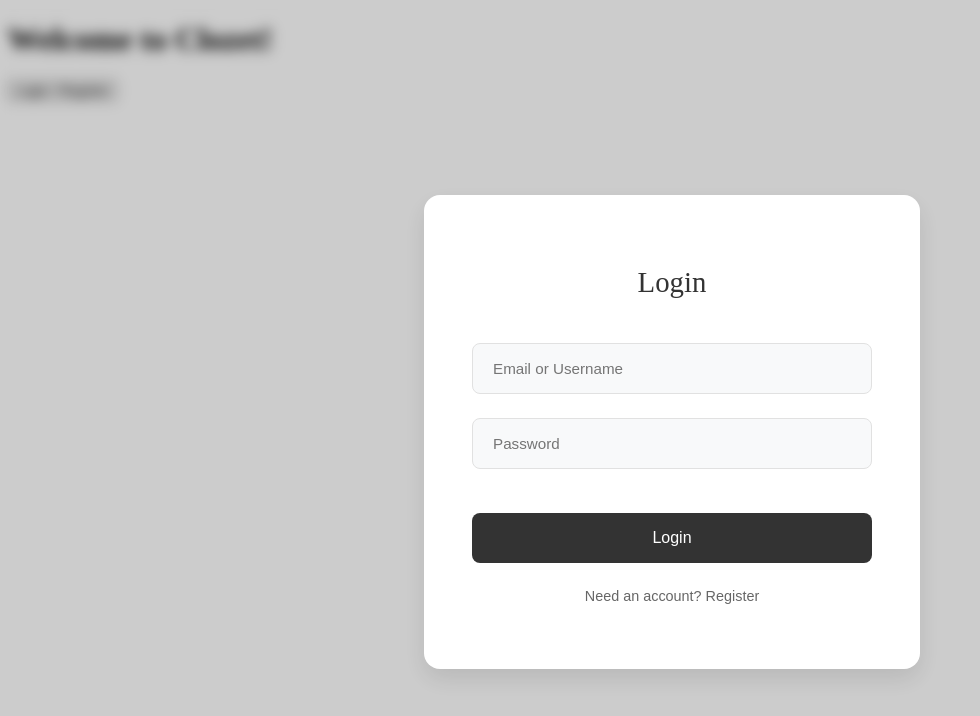
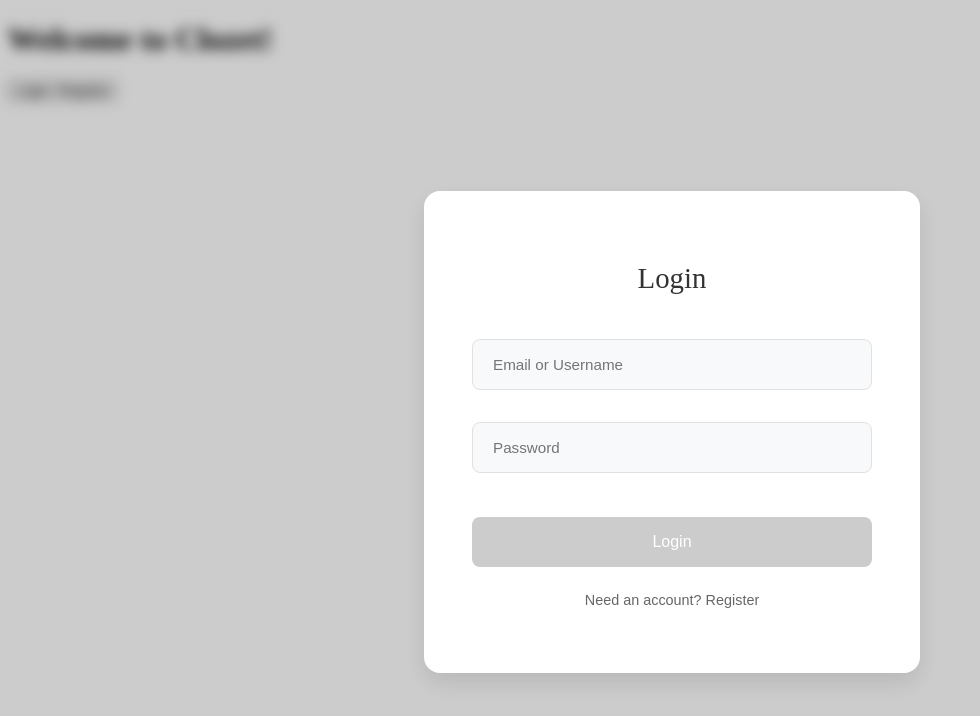
Before and after one commit to ntnu-blackandbrown/clozet, a Vue app in the folder frontend/: page / in a window 1280 px wide. Both pictures are taken after a click on the button "Login / Register". Shown: the top 716 px of the page, without its empty margins (0-980 px from the left). Built offline with nearby package versions, Linux system fonts and the light colour scheme; the HTML template or start-up script is replaced by a standard one.

Commit message:
add identificator error span

```diff
--- a/frontend/src/components/LoginRegisterModal.vue
+++ b/frontend/src/components/LoginRegisterModal.vue
@@ -37,8 +37,21 @@ const registerSchema = yup.object({
 // Use computed to switch between schemas
 const currentSchema = computed(() => isLogin.value ? loginSchema : registerSchema)
 
-const { handleSubmit, errors } = useForm({
+const { handleSubmit, errors, meta } = useForm({
   validationSchema: currentSchema
+})
+
+// Add computed property for form validity
+const isFormValid = computed(() => {
+  if (isLogin.value) {
+    return !errors.value.identificator && !errors.value.password &&
+           identificator.value && password.value
+  } else {
+    return !errors.value.userName && !errors.value.firstName && !errors.value.lastName &&
+           !errors.value.email && !errors.value.password && !errors.value.confirmPassword &&
+           userName.value && firstName.value && lastName.value && email.value &&
+           password.value && confirmPassword.value
+  }
 })
 
 const { value: identificator, errorMessage: identificatorError } = useField('identificator')
@@ -86,6 +99,7 @@ const close = () => {
       <!-- FORM CONTENT-->
        <form @submit.prevent='submit'>
         <input v-if="isLogin" type="text" v-model="identificator" placeholder="Email or Username" />
+        <span class="error" id="identificatorErrSpan">{{ identificatorError }}</span>
         <template v-if="!isLogin">
           <input v-model="userName" type="text" placeholder="Username" />
           <span class="error" id="userNameErrSpan">{{ userNameError }}</span>
@@ -104,12 +118,12 @@ const close = () => {
         <span class="error" id="passwordErrSpan">{{ passwordError }}</span>
         <input v-if="!isLogin" v-model="confirmPassword" type="password" placeholder="Confirm Password" />
         <span v-if="!isLogin" class="error" id="confirmPasswordErrSpan">{{ confirmPasswordError }}</span>
-        <button type="submit">{{ isLogin ? 'Login' : 'Register' }}</button>
+        <button type="submit" :disabled="!isFormValid">{{ isLogin ? 'Login' : 'Register' }}</button>
        </form>
 
        <!-- FORM SWITCH -->
         <p>
-          <button class="toggle-form" @click="toggleForm">{{ toggleText }}</button>
+          <button id="toggle-form-btn" data-testid="toggle-form-btn" class="toggle-form" @click="toggleForm">{{ toggleText }}</button>
         </p>
     </div>
   </div>
@@ -195,10 +209,15 @@ button[type="submit"] {
   border: none;
   border-radius: 8px;
   cursor: pointer;
-  transition: background-color 0.3s ease;
+  transition: all 0.3s ease;
 }
 
-button[type="submit"]:hover {
+button[type="submit"]:disabled {
+  background-color: #cccccc;
+  cursor: not-allowed;
+}
+
+button[type="submit"]:hover:not(:disabled) {
   background-color: #444;
 }
 
```
